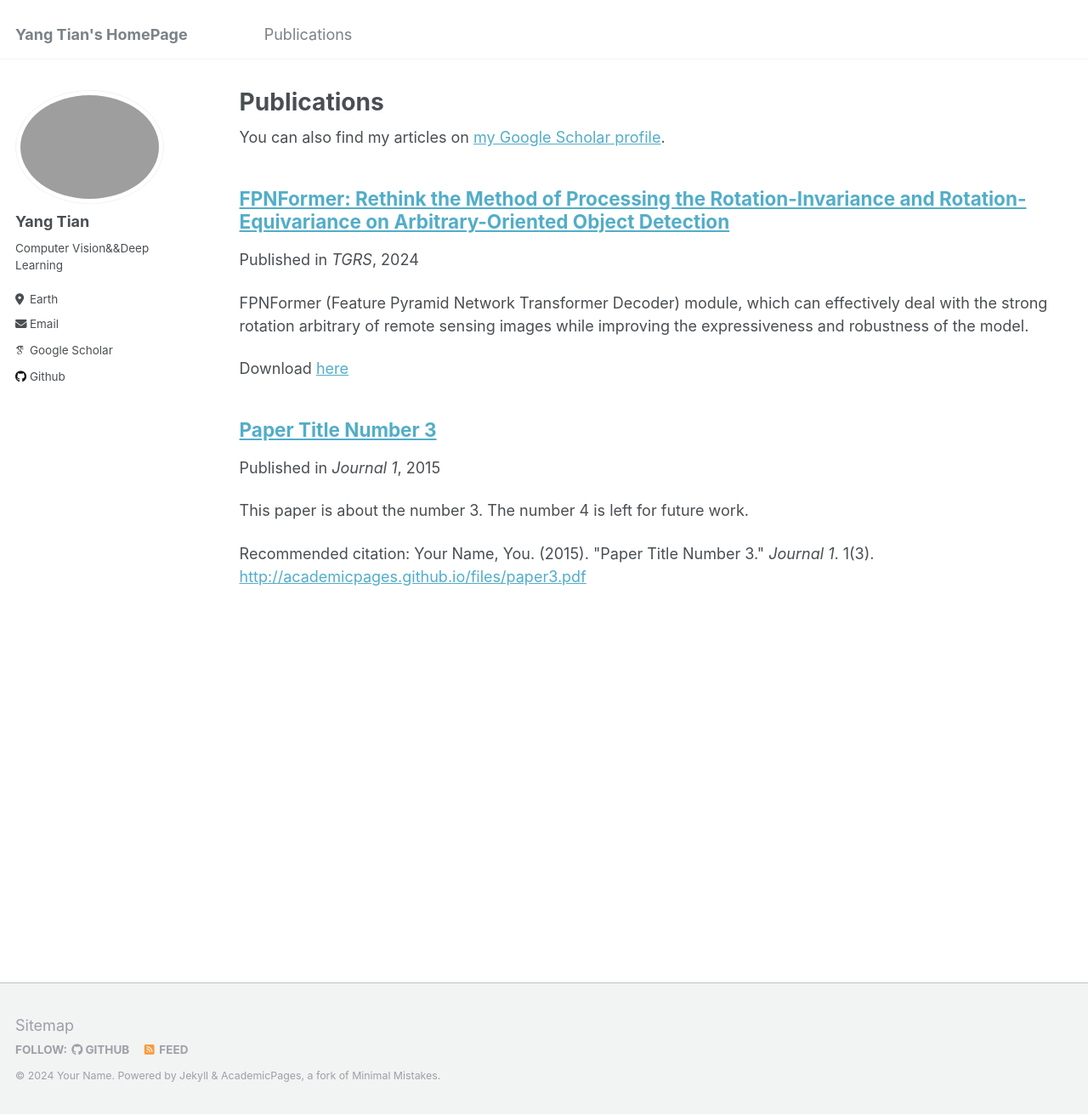
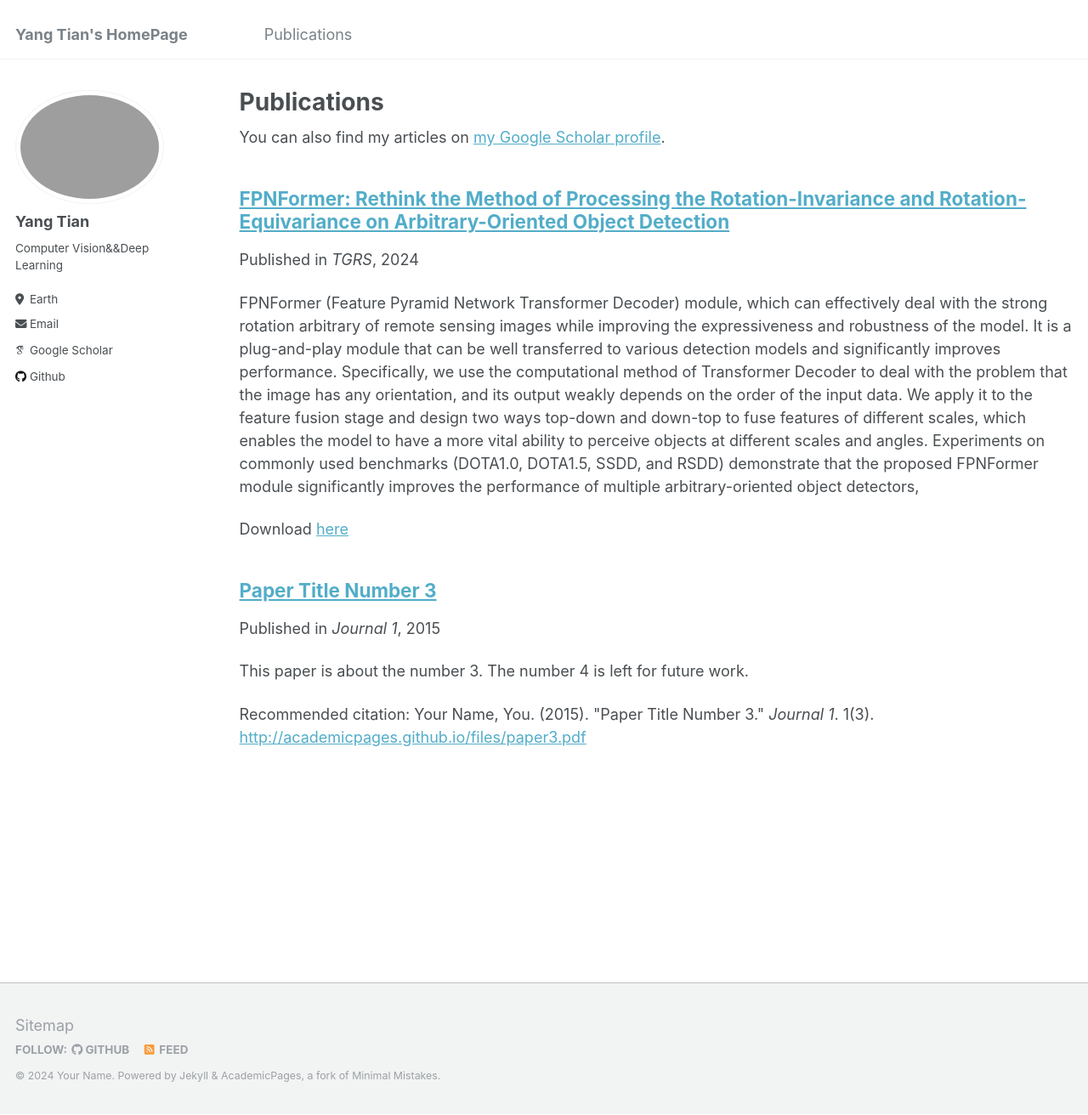
Before and after one commit to yangtian6781/yangtian6781.github.io, a Jekyll site: the page built from _pages/publications.md, in a window 1280 px wide and 1312 px high. Shown: the whole window at 85% size. Built offline with Jekyll 4.4.1, drawn with Linux system fonts in a browser that asks for light colours; some web fonts are replaced.

Commit message:
Update 2024-01-08.md

```diff
--- a/_publications/2024-01-08.md
+++ b/_publications/2024-01-08.md
@@ -2,7 +2,7 @@
 title: "FPNFormer: Rethink the Method of Processing the Rotation-Invariance and Rotation-Equivariance on Arbitrary-Oriented Object Detection"
 collection: publications
 permalink: /publication/2024-01-08
-excerpt: 'FPNFormer (Feature Pyramid Network Transformer Decoder) module, which can effectively deal with the strong rotation arbitrary of remote sensing images while improving the expressiveness and robustness of the model.'
+excerpt: 'FPNFormer (Feature Pyramid Network Transformer Decoder) module, which can effectively deal with the strong rotation arbitrary of remote sensing images while improving the expressiveness and robustness of the model. It is a plug-and-play module that can be well transferred to various detection models and significantly improves performance. Specifically, we use the computational method of Transformer Decoder to deal with the problem that the image has any orientation, and its output weakly depends on the order of the input data. We apply it to the feature fusion stage and design two ways top-down and down-top to fuse features of different scales, which enables the model to have a more vital ability to perceive objects at different scales and angles. Experiments on commonly used benchmarks (DOTA1.0, DOTA1.5, SSDD, and RSDD) demonstrate that the proposed FPNFormer module significantly improves the performance of multiple arbitrary-oriented object detectors, '
 date: 2024-01-08
 venue: 'TGRS'
 paperurl: 'https://ieeexplore.ieee.org/abstract/document/10384424'
```
